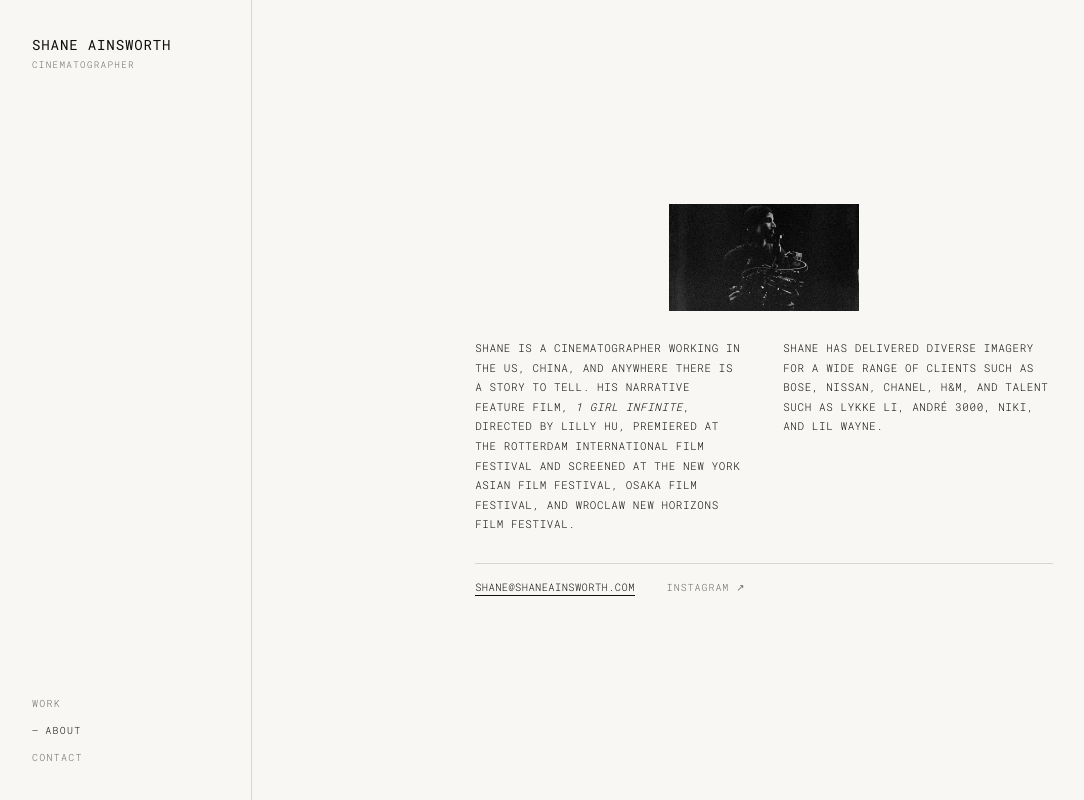
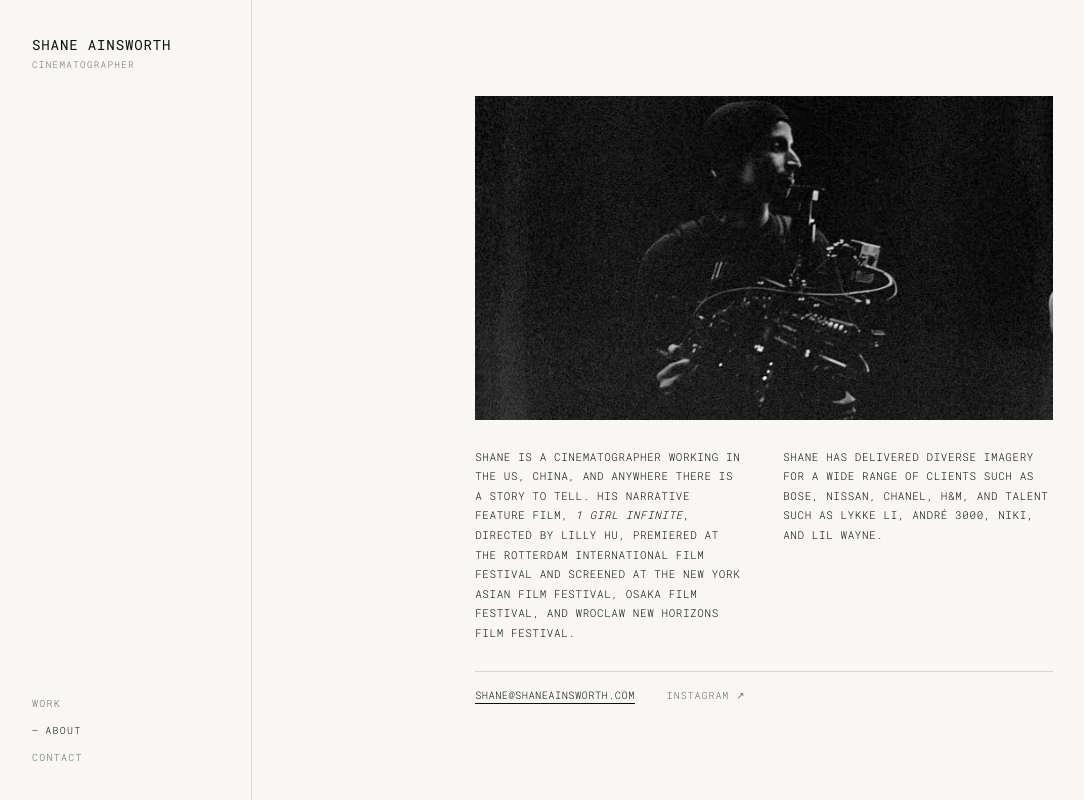
Before and after one commit to g4dd4f1/shaneainsworth, a Next.js app: page /about in a window 1280 px wide. Shown: the whole page, without its empty margins (4-1088 px from the left). Built offline with nearby package versions, Linux system fonts and the light colour scheme.

Commit message:
Match portrait width to text columns

```diff
--- a/app/about/about.module.css
+++ b/app/about/about.module.css
@@ -21,14 +21,13 @@
   gap: 28px;
 }
 
-/* ── Portrait — ~1/3 width, centered ── */
+/* ── Portrait — matches width of text columns ── */
 .portrait {
   position: relative;
-  width: 33%;
+  width: 100%;
   aspect-ratio: 656 / 368;
   overflow: hidden;
   background: #e0ddd6;
-  margin: 0 auto;
 }
 
 .portraitImg {
```
